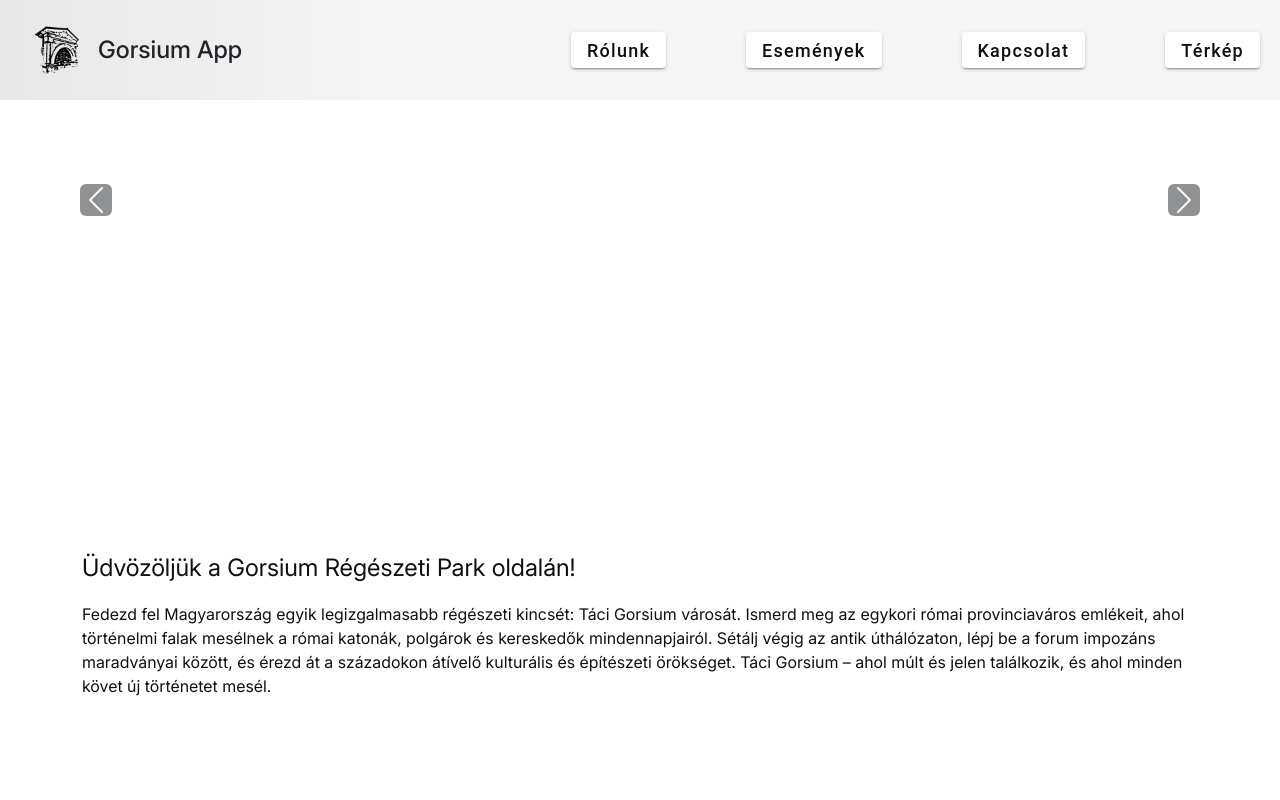
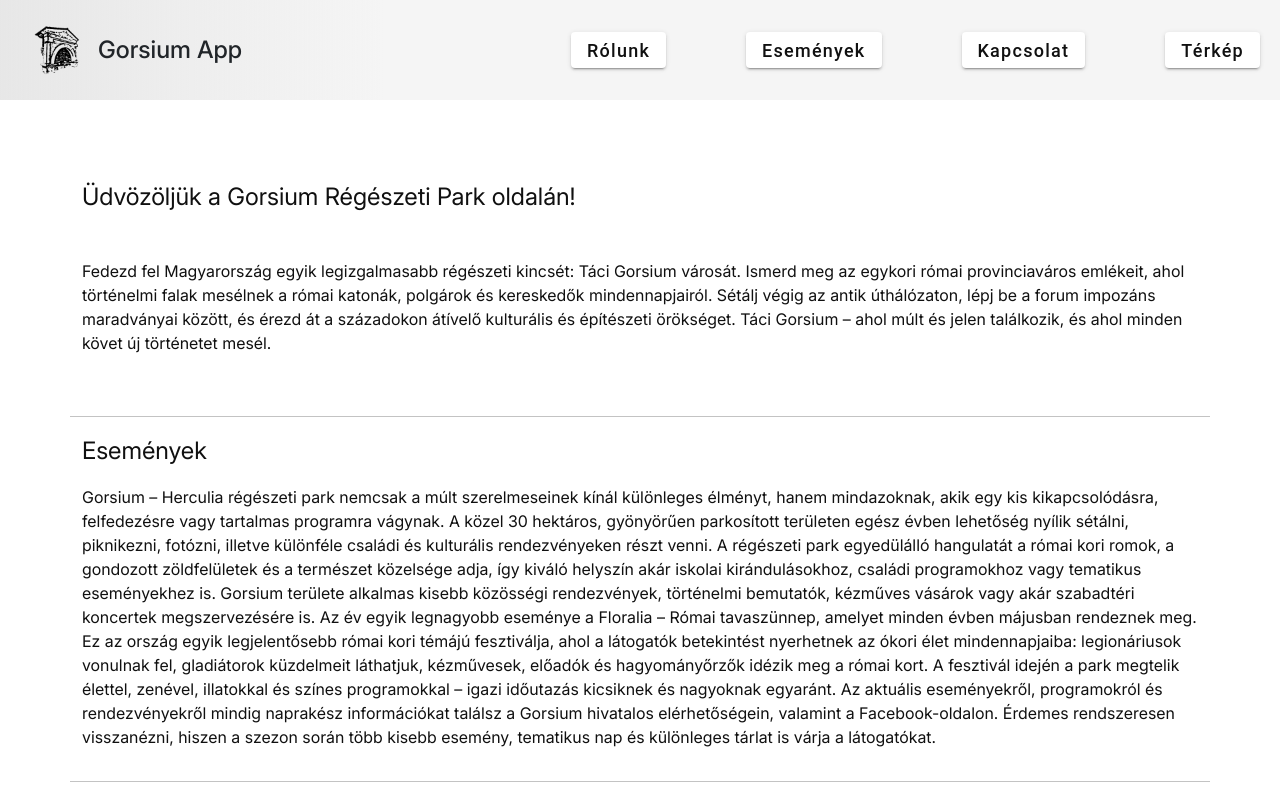
Before and after one commit to nabsabt/gorsium-app-frontend, an Angular app: page /home in a window 1280 px wide. Shown: the top 800 px of the page. Built offline with nearby package versions, Linux system fonts and the light colour scheme; no server answers.

Commit message:
removed img carousel

```diff
--- a/src/app/@Component/home/home.component.html
+++ b/src/app/@Component/home/home.component.html
@@ -1,6 +1,6 @@
 <div class="home-container">
   <!-- Image slider container -->
-  <div id="imageSlider" class="carousel slide" data-bs-ride="carousel">
+  <!-- <div id="imageSlider" class="carousel slide" data-bs-ride="carousel">
     <div class="carousel-indicators">
       @for(image of homeImageUrls; track image; let i = $index){
       <button
@@ -51,7 +51,7 @@
       ></span>
       <span class="visually-hidden">Next</span>
     </button>
-  </div>
+  </div> -->
   <!--Introduction section-->
   <div #about id="about" class="container about-section section">
     <p class="introduction-title txt-lg txt-primary-dark">
@@ -80,8 +80,29 @@
     <div class="section-content">
       <div class="text">
         <p class="events-subtitle txt-sm txt-primary-dark">
-          Az aktuális eseményekről, programokról a Gorsium bármely
-          elérhetőségén, illetve a Facebook oldalon tájékozódhatsz.
+          Gorsium – Herculia régészeti park nemcsak a múlt szerelmeseinek kínál
+          különleges élményt, hanem mindazoknak, akik egy kis kikapcsolódásra,
+          felfedezésre vagy tartalmas programra vágynak. A közel 30 hektáros,
+          gyönyörűen parkosított területen egész évben lehetőség nyílik sétálni,
+          piknikezni, fotózni, illetve különféle családi és kulturális
+          rendezvényeken részt venni. A régészeti park egyedülálló hangulatát a
+          római kori romok, a gondozott zöldfelületek és a természet közelsége
+          adja, így kiváló helyszín akár iskolai kirándulásokhoz, családi
+          programokhoz vagy tematikus eseményekhez is. Gorsium területe alkalmas
+          kisebb közösségi rendezvények, történelmi bemutatók, kézműves vásárok
+          vagy akár szabadtéri koncertek megszervezésére is. Az év egyik
+          legnagyobb eseménye a Floralia – Római tavaszünnep, amelyet minden
+          évben májusban rendeznek meg. Ez az ország egyik legjelentősebb római
+          kori témájú fesztiválja, ahol a látogatók betekintést nyerhetnek az
+          ókori élet mindennapjaiba: legionáriusok vonulnak fel, gladiátorok
+          küzdelmeit láthatjuk, kézművesek, előadók és hagyományőrzők idézik meg
+          a római kort. A fesztivál idején a park megtelik élettel, zenével,
+          illatokkal és színes programokkal – igazi időutazás kicsiknek és
+          nagyoknak egyaránt. Az aktuális eseményekről, programokról és
+          rendezvényekről mindig naprakész információkat találsz a Gorsium
+          hivatalos elérhetőségein, valamint a Facebook-oldalon. Érdemes
+          rendszeresen visszanézni, hiszen a szezon során több kisebb esemény,
+          tematikus nap és különleges tárlat is várja a látogatókat.
         </p>
       </div>
     </div>
--- a/src/app/@Component/home/home.component.scss
+++ b/src/app/@Component/home/home.component.scss
@@ -29,6 +29,9 @@
   .section {
     min-height: 300px;
     height: fit-content;
+    display: flex;
+    flex-direction: column;
+    justify-content: space-evenly;
     .section-content {
       display: flex;
       justify-content: space-between;
@@ -56,7 +59,7 @@
       padding: 0;
     }
     margin-top: calc(
-      var(--desktop-navbar-height) + var(--desktop-carousel-height)
+      var(--desktop-navbar-height) /*  + var(--desktop-carousel-height) */
     );
     overflow: auto !important;
   }
@@ -66,7 +69,7 @@
 @media only screen and (max-width: 700px) {
   .home-container {
     margin-top: calc(
-      var(--desktop-navbar-height) + var(--mobile-carousel-height)
+      var(--desktop-navbar-height) /* + var(--mobile-carousel-height) */
     );
 
     overflow: auto !important;
--- a/src/app/@Component/home/home.component.ts
+++ b/src/app/@Component/home/home.component.ts
@@ -33,18 +33,18 @@ export class HomeComponent implements OnInit, OnDestroy, AfterViewInit {
     private firebaseService: FirebaseSourceService
   ) {}
   ngAfterViewInit(): void {
-    setTimeout(() => {
+    /* setTimeout(() => {
       this.nextCarouselButton.nativeElement.click();
-    }, 4000);
+    }, 4000); */
   }
 
   ngOnInit(): void {
-    this.isLoading = true;
+    //this.isLoading = true;
     this.activatedRoute.fragment.subscribe((fragment: string | null) => {
       if (fragment) this.jumpToSection(fragment);
     });
 
-    this.getImgUrls = this.firebaseService.getHomeImageURLs().subscribe({
+    /* this.getImgUrls = this.firebaseService.getHomeImageURLs().subscribe({
       next: (res: Array<string>) => {
         this.homeImageUrls = res;
         this.isLoading = false;
@@ -53,7 +53,7 @@ export class HomeComponent implements OnInit, OnDestroy, AfterViewInit {
         this.isLoading = false;
         return error;
       },
-    });
+    }); */
   }
 
   public jumpToSection(section: string): void {
```
Also changed, not shown: 12 other files (tests, documents, lock files or other folders).
